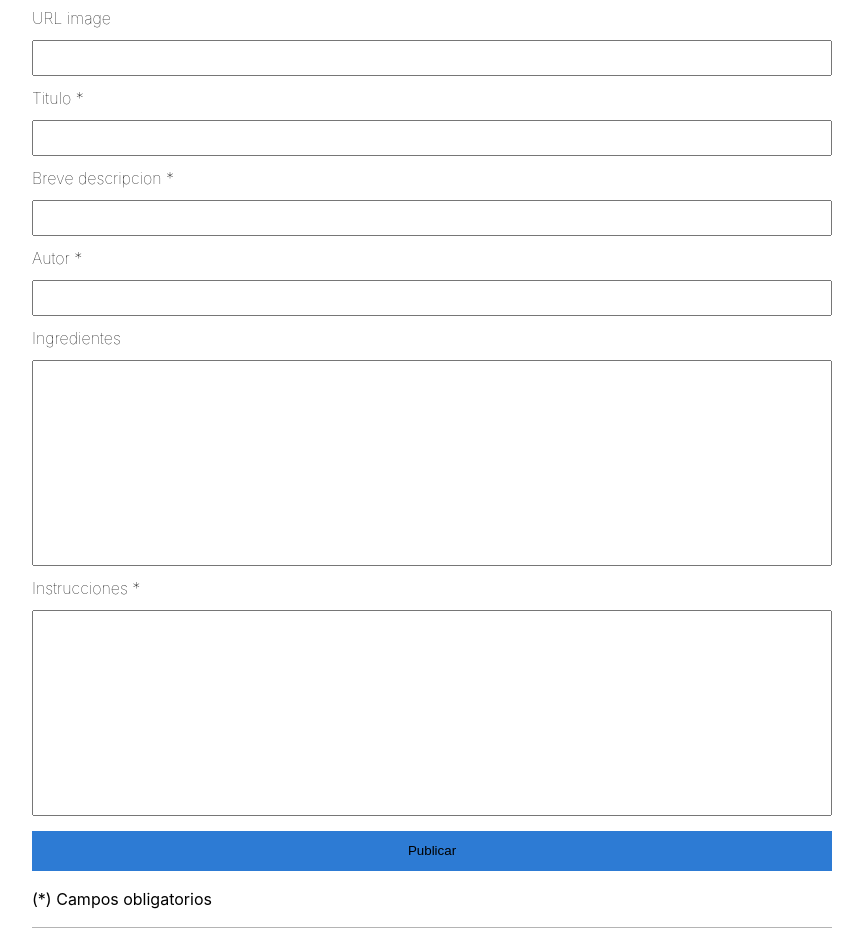
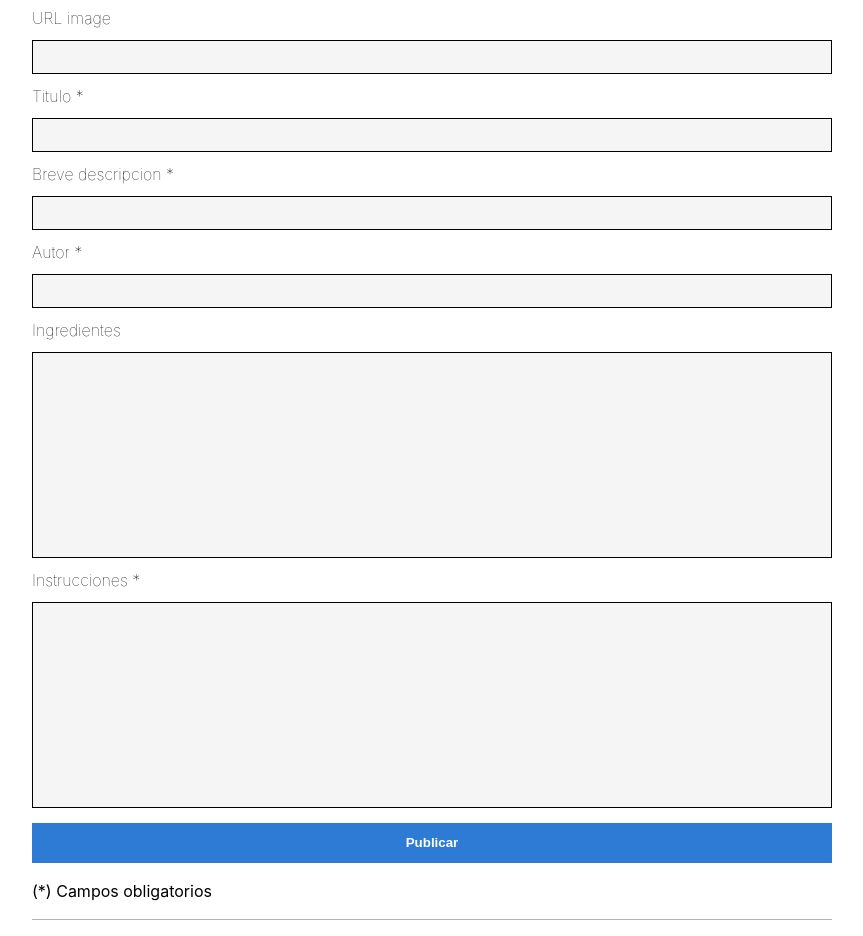
Before and after one commit to alimonestebandev/my-app-recetitas, a React (Vite) app: page /create-recipe in a window 1280 px wide. Shown: the part 120-1056 px from the top of the page, without its empty margins (208-1071 px from the left). Built offline with nearby package versions, Linux system fonts and the light colour scheme.

Commit message:
inputs color blanco

```diff
--- a/src/CSS/create-recipe.css
+++ b/src/CSS/create-recipe.css
@@ -4,6 +4,9 @@
 }
 .form-create-recipe input {
   height: 30px;
+  color: black;
+  background: whitesmoke;
+  border: 1px solid black;
 }
 .form-create-recipe h4 {
   font-weight: lighter;
@@ -12,6 +15,9 @@
 }
 .form-create-recipe textarea {
   resize: none;
+  color: black;
+  background: whitesmoke;
+  border: 1px solid black;
   height: 200px;
 }
 .form-create-recipe .btn-post {
@@ -20,4 +26,6 @@
   background: rgb(45, 123, 212);
   border: none;
   outline: none;
+  color: white;
+  font-weight: bold;
 }
```
